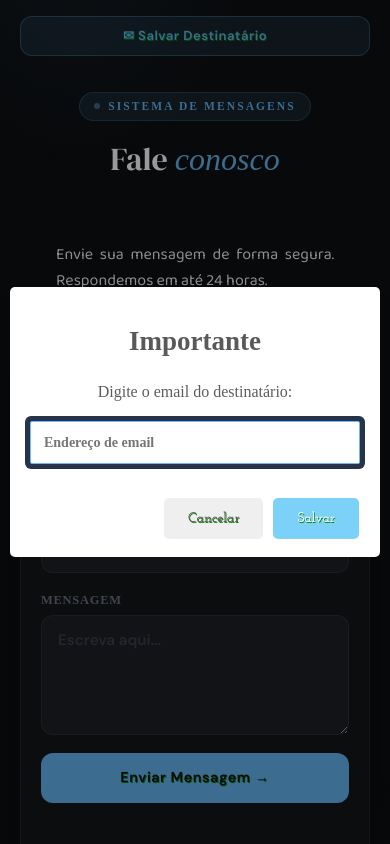
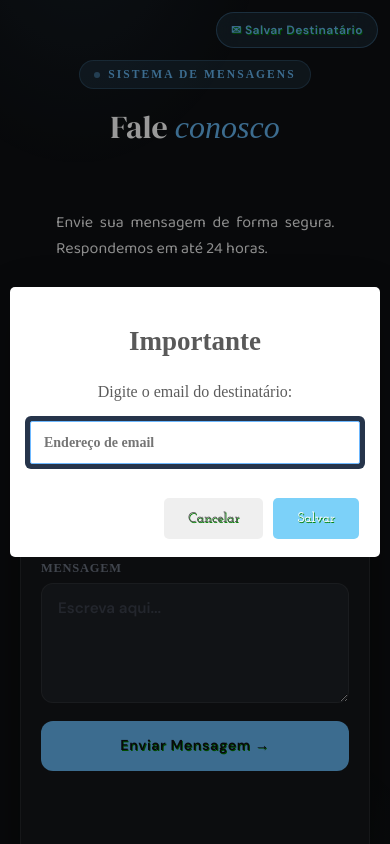
Before and after one commit to han19githtbr/php-javascript-form, a PHP site: page /teste-programacao-comlurb/ in a window 390 px wide. Run offline with PHP 8.4, Linux system fonts and the light colour scheme.

Commit message:
atualizado

```diff
--- a/index.php
+++ b/index.php
@@ -122,28 +122,35 @@
 
     /* ── Salvar email btn ── */
     #salvar-email {
-      position: fixed;
-      top: 20px;
-      right: 20px;
-      z-index: 100;
-      background: var(--accent-dim);
-      border: 1px solid rgba(99,179,237,0.3);
-      color: var(--accent);
-      font-family: 'DM Sans', sans-serif;
-      font-size: 0.82rem;
-      font-weight: 600;
+      position: fixed !important;
+      top: 20px !important;
+      right: 20px !important;
+      left: auto !important;
+      width: auto !important;
+      max-width: 220px !important;
+      display: inline-flex !important;
+      align-items: center;
+      white-space: nowrap;
+      z-index: 1000;
+      background: var(--accent-dim) !important;
+      border: 1px solid rgba(99,179,237,0.3) !important;
+      color: var(--accent) !important;
+      font-family: 'DM Sans', sans-serif !important;
+      font-size: 0.82rem !important;
+      font-weight: 600 !important;
       letter-spacing: 0.04em;
-      padding: 9px 18px;
-      border-radius: 100px;
+      padding: 9px 18px !important;
+      border-radius: 100px !important;
       cursor: pointer;
       transition: var(--transition);
       backdrop-filter: blur(12px);
+      box-shadow: none !important;
     }
 
     #salvar-email:hover {
-      background: var(--accent);
-      color: #0d0f12;
-      box-shadow: 0 0 20px var(--accent-glow);
+      background: var(--accent) !important;
+      color: #0d0f12 !important;
+      box-shadow: 0 0 20px var(--accent-glow) !important;
       transform: translateY(-1px);
     }
 
@@ -535,14 +542,12 @@
     ═══════════════════════════════════════════════ */
     @media (max-width: 480px) {
       .card-contato { padding: 24px 20px; }
-      .page-header { padding-top: 36px; }
+      .page-header { padding-top: 60px; }
       #salvar-email {
-        position: static;
-        display: block;
-        width: calc(100% - 40px);
-        margin: 16px 20px 0;
-        border-radius: var(--radius);
-        text-align: center;
+        top: 12px !important;
+        right: 12px !important;
+        font-size: 0.75rem !important;
+        padding: 8px 14px !important;
       }
       .stat .val { font-size: 1.3rem; }
     }
```
